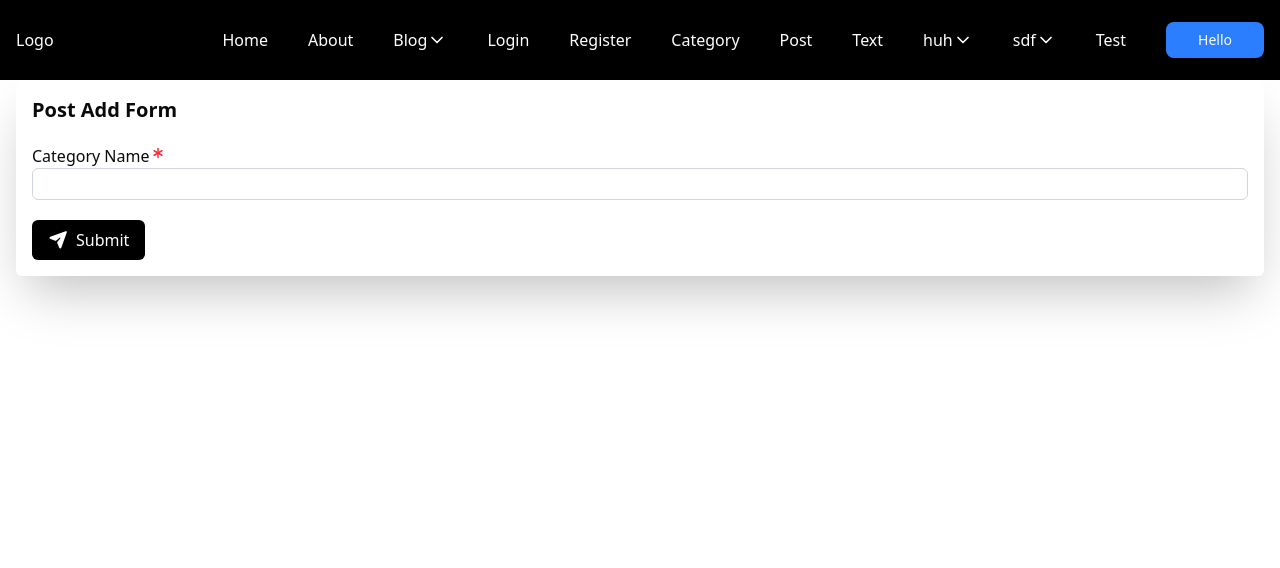
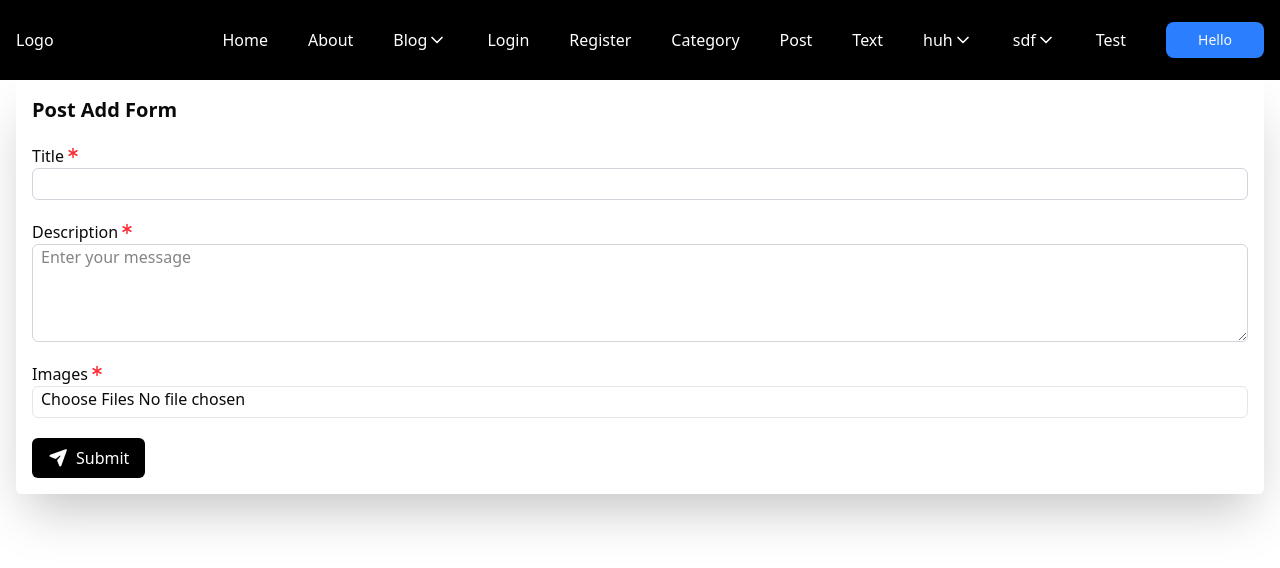
Before and after one commit to PrashrayaPanta/BlogAppTemplateReact, a React (Vite) app: page /posts/add in a window 1280 px wide. Shown: the top 568 px of the page. Built offline with nearby package versions, Linux system fonts and the light colour scheme.

Commit message:
File Upload validation

```diff
--- a/src/Pages/Admin/Categories/Create.tsx
+++ b/src/Pages/Admin/Categories/Create.tsx
@@ -18,11 +18,18 @@ const { label, type, btnSvgIcon, color }: ButtonType = {
   color: "bg-black",
 };
 
+import * as Yup from "yup";
+
+export const CatgeoryValidationSchema = Yup.object({
+  name: Yup.string().required("Email is required"),
+});
+
 import { initialValues } from "./List";
 
 const Create = () => {
   const formik = useFormik({
     initialValues,
+    validationSchema: CatgeoryValidationSchema,
     onSubmit: (values) => {
       console.log(values);
     },
--- a/src/Pages/Admin/Categories/Edit.tsx
+++ b/src/Pages/Admin/Categories/Edit.tsx
@@ -19,10 +19,12 @@ const { type, label, btnSvgIcon, color } = {
 };
 
 import { initialValues } from "./List";
+import { CatgeoryValidationSchema } from "./Create";
 
 const Edit = () => {
   const formik = useFormik({
     initialValues,
+    validationSchema: CatgeoryValidationSchema,
     onSubmit: (values, { setSubmitting }) => {
       console.log(values);
     },
--- a/src/Pages/Admin/Post/create.tsx
+++ b/src/Pages/Admin/Post/create.tsx
@@ -2,12 +2,29 @@ import type { FieldType } from "../../../interfaces/FieldType";
 import type { ButtonType } from "@/interfaces/ButtonType";
 import { useFormik } from "formik";
 import Form from "../../../components/Form";
-const CategoryUITextArray: FieldType[] = [
+import * as Yup from "yup";
+const PostUITextArray: FieldType[] = [
   {
-    label: "Category Name",
+    label: "Title",
     isCompulsory: "Compulsory",
     type: "text",
     name: "name",
+  },
+];
+
+const PostUITextareaArray: FieldType[] = [
+  {
+    name: "description",
+    label: "Description",
+    isCompulsory: "Compulsory",
+  },
+];
+
+const PostFileUploadUIArray: FieldType[] = [
+  {
+    name: "images",
+    label: "Images",
+    isCompulsory: "Compulsory",
   },
 ];
 
@@ -17,11 +34,32 @@ const { label, btnSvgIcon, color }: ButtonType = {
   color: "bg-black",
 };
 
+export const ValidationSchema = Yup.object({
+  name: Yup.string().required("Email is required"),
+  description: Yup.string().required("Description is required"),
+  images: Yup.mixed().test(
+    "count",
+    "select atleast one file",
+    (files) => files.length > 0
+  ),
+  // .test("type", "select valid image files", (files) => {
+  //   for (let image of files) {
+  //     if (!image.type.startsWith("image")) {
+  //       return false;
+  //     }
+  //   }
+  //   return true;
+  // }),
+});
+
 const Create = () => {
   const formik = useFormik({
     initialValues: {
       name: "",
+      description: "",
+      images: [],
     },
+    validationSchema: ValidationSchema,
     onSubmit: (values) => {
       console.log(values);
     },
@@ -31,7 +69,9 @@ const Create = () => {
     <Form
       title="Post Add Form"
       formik={formik}
-      UITextArray={CategoryUITextArray}
+      UITextArray={PostUITextArray}
+      UITextAreaArray={PostUITextareaArray}
+      fileUploadUIInformation={PostFileUploadUIArray}
       btnLabel={label}
       btnSvgIcon={btnSvgIcon}
       color={color}
--- a/src/components/FileUploadField.tsx
+++ b/src/components/FileUploadField.tsx
@@ -39,10 +39,36 @@ const FileUploadField = ({
       </div>
       <input
         type="file"
-        className="w-full h-8 border-1 focus:outline-none focus:border-amber-300 px-2 rounded-sm"
-        onBlur={formik?.handleBlur}
+        className={`w-full h-8 border-1 focus:outline-none focus:border-amber-300 px-2 rounded-sm ${
+          formik.errors.images && formik.touched.images
+            ? "border-red-500"
+            : null
+        }`}
+        onChange={({ target }) =>
+          formik.setFieldValue("images", Array.from(target.files))
+        }
+        multiple
+        accept="image/*"
+        onBlur={formik.handleBlur}
         name={name}
       />
+      {formik.errors.images && formik.touched.images ? (
+        <div className="text-red-500">{formik.errors.images}</div>
+      ) : null}
+
+      {formik.values.images.length > 0 && (
+        <div className="grid grid-cols-1 sm:grid-cols-2 md:grid-cols-3 gap-4 mt-3">
+          {formik.values.images?.map((file, i) => (
+            <div key={i} className="w-full">
+              <img
+                src={URL.createObjectURL(file)}
+                alt={`preview-${i}`}
+                className="w-full h-32 object-cover rounded-md shadow"
+              />
+            </div>
+          ))}
+        </div>
+      )}
     </div>
   );
 };
--- a/src/components/Form.tsx
+++ b/src/components/Form.tsx
@@ -43,7 +43,6 @@ const Form = ({
 
   console.log(btnType);
 
-  console.log("I am isnide the form");
   console.log(UITextAreaArray);
 
   return (
--- a/src/components/TextFieldWithLabel.tsx
+++ b/src/components/TextFieldWithLabel.tsx
@@ -46,16 +46,16 @@ const TextFieldWithLabel = ({
           type={type}
           onChange={formik?.handleChange}
           onBlur={formik?.handleBlur}
-          value={formik?.values[name]}
+          value={formik?.values.name}
           name={name}
           className={`w-full h-8 border-1 focus:outline-none px-2 rounded-sm ${
-            formik.errors[name] && formik.touched[name]
+            formik.errors.name && formik.touched.name
               ? "border-red-500"
               : "border-gray-300"
           }`}
         />
-        {formik.errors[name] && formik.touched[name] ? (
-          <div className="text-red-500">{formik.errors[name]}</div>
+        {formik.errors.name && formik.touched.name ? (
+          <div className="text-red-500">{formik.errors.name}</div>
         ) : null}
       </div>
     </>
```
